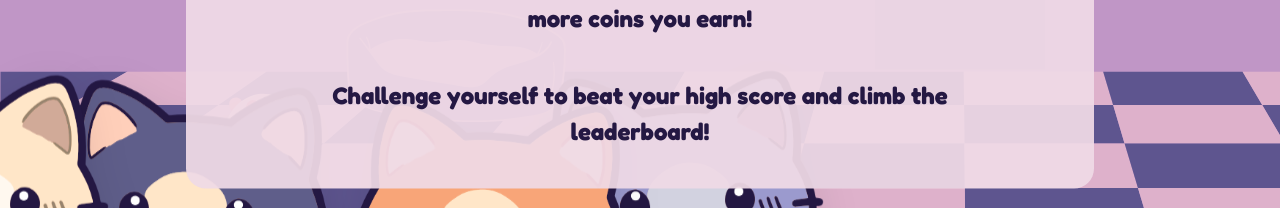
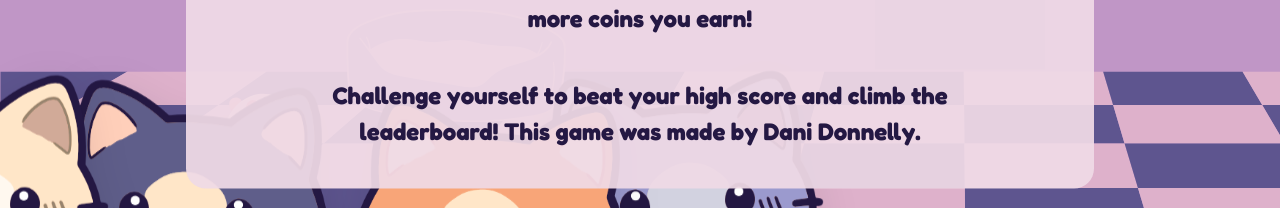
Before and after one commit to danielledonnelly/kittycones, a React (Vite) app: page /about in a window 1280 px wide. Shown: the part 278-486 px from the top of the page. Built offline with nearby package versions, Linux system fonts and the light colour scheme; no server answers.

Commit message:
attribution

```diff
--- a/src/About.jsx
+++ b/src/About.jsx
@@ -41,7 +41,7 @@ const About = () => {
             time runs out. The faster you serve, the more coins you earn!
           </p>
           <p className="screen-text">
-            Challenge yourself to beat your high score and climb the leaderboard!
+            Challenge yourself to beat your high score and climb the leaderboard! This game was made by Dani Donnelly.
           </p>
         </div>
       </div>
```
